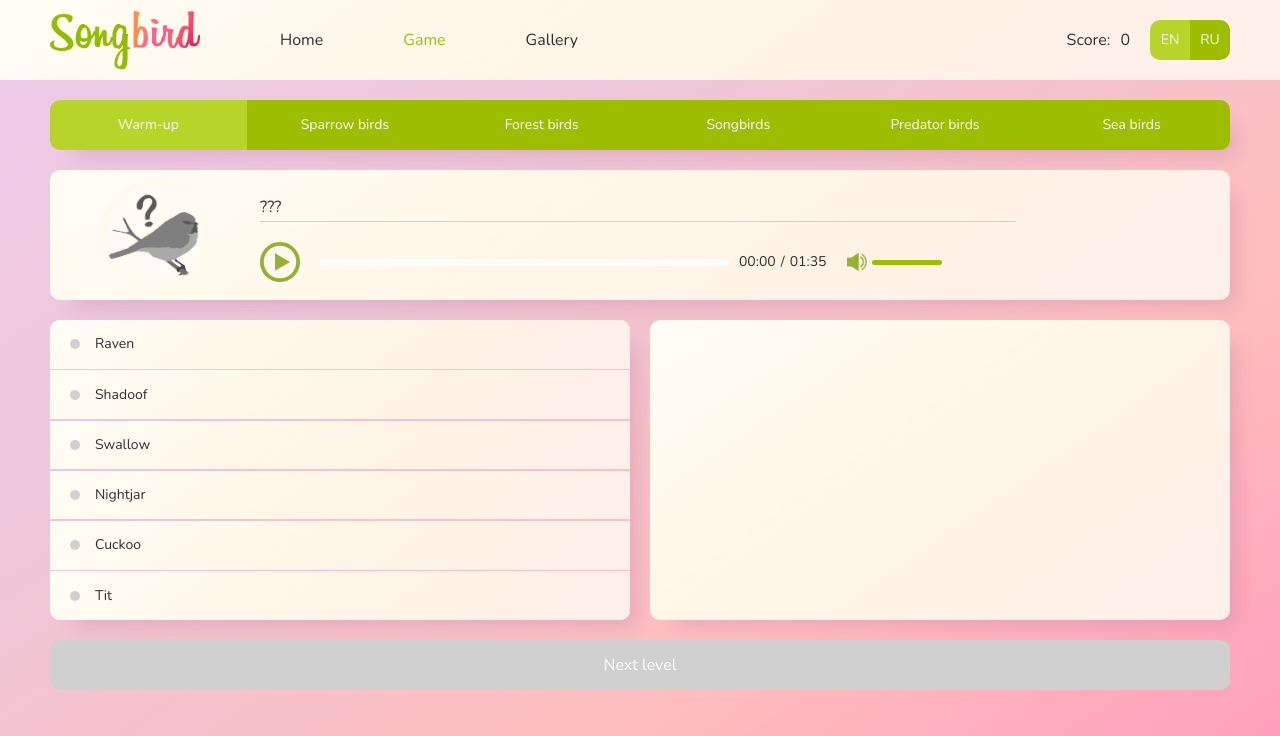
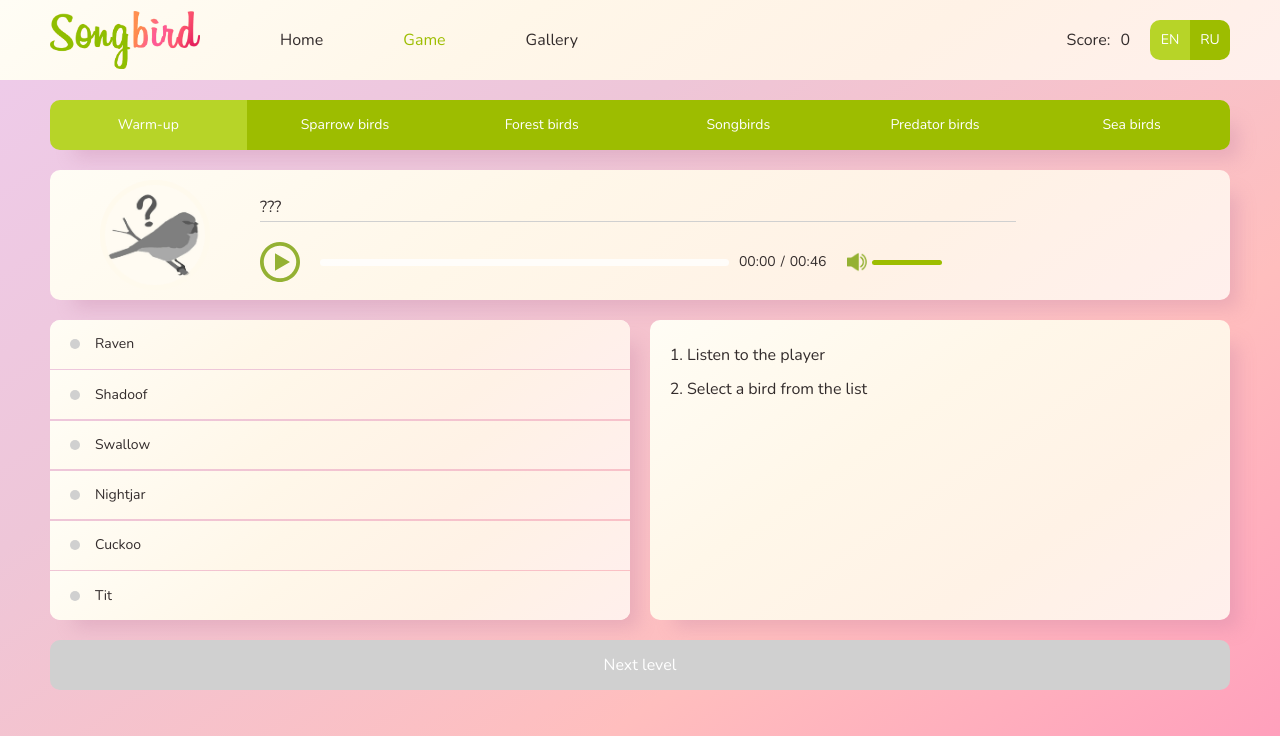
Before and after one commit to mkoroleva5/songbird-game, a website built with webpack: page songbird/src/index.html in a window 1280 px wide. Both pictures are taken after a click on the item "Game". Shown: the top 736 px of the page. Built offline with nearby package versions, Linux system fonts and the light colour scheme.

Commit message:
fix: adjust question audio when change language

```diff
--- a/songbird/src/index.js
+++ b/songbird/src/index.js
@@ -78,6 +78,7 @@ gameButton.addEventListener('click', () => {
 gameLink.addEventListener('click', () => {
     pauseQuestionAudio();
     pauseBirdSongAudio();
+    counter = 6;
     document.title = 'Game | Songbird';
     homeLink.style.color = '#332c2c';
     gameLink.style.color = '#9dbd00';
@@ -87,6 +88,16 @@ gameLink.addEventListener('click', () => {
     galleryPage.style.display = 'none';
     gamePage.style.display = 'flex';
     gamePage.style.transform = 'translateX(0)';
+    levelInputs[0].checked = 'true';
+    levelLabels.forEach(item => item.style.backgroundColor = '#9dbd00');
+    levelLabels[0].style.backgroundColor = '#b7d428';
+    score.innerHTML = 0;
+    getRandomSong(0);
+    createAnswers();
+    for (let i = 0; i < answerInputs.length; i++) {
+        answerInputs[i].checked = false;
+    }
+    answersForm.addEventListener('input', selectAnswers);
 });
 
 galleryLink.addEventListener('click', () => {
@@ -757,7 +768,9 @@ function changeLanguage() {
         scoreText.textContent = 'Score:';
         gameButton.textContent = 'Play game!';
         restartButton.textContent = 'Play again';
-        pauseQuestionAudio();
+        questionSong.pause();
+        playButton.classList.remove('pause');
+        isPlay = false;
         pauseBirdSongAudio();
         for (let i = 0; i < levelLabels.length; i++) {
             levelLabels[i].textContent = enLevels[i];
@@ -766,8 +779,6 @@ function changeLanguage() {
         nextLevelButton.textContent = 'Next level';
         for (let i = 0; i < levelInputs.length; i++) {
             if (levelInputs[i].checked) {
-                questionSong.src = birdsDataEn[i][answer.id - 1].audio;
-                trackLength.textContent = birdsDataEn[i][answer.id - 1].duration;
                 answer = birdsDataEn[i].find(item => item.audio === birdsDataEn[i][answer.id - 1].audio);
             }
             if (birdTypeInputs[i].checked) generateBirdCards(i, birdsDataEn);
@@ -794,7 +805,9 @@ function changeLanguage() {
         scoreText.textContent = 'Очки:';
         gameButton.textContent = 'Играть!';
         restartButton.textContent = 'Играть снова';
-        pauseQuestionAudio();
+        questionSong.pause();
+        playButton.classList.remove('pause');
+        isPlay = false;
         pauseBirdSongAudio();
         for (let i = 0; i < levelLabels.length; i++) {
             levelLabels[i].textContent = ruLevels[i];
@@ -803,8 +816,6 @@ function changeLanguage() {
         nextLevelButton.textContent = 'Следующий уровень';
         for (let i = 0; i < levelInputs.length; i++) {
             if (levelInputs[i].checked) {
-                questionSong.src = birdsData[i][answer.id - 1].audio;
-                trackLength.textContent = birdsData[i][answer.id - 1].duration;
                 answer = birdsData[i].find(item => item.audio === birdsData[i][answer.id - 1].audio);
             }
             if (birdTypeInputs[i].checked) generateBirdCards(i, birdsData);
@@ -890,7 +901,6 @@ window.addEventListener('resize', () => {
     }
 })
 
-
 dark.addEventListener('click', () => {
     dark.style.display = 'none';
     burgerMenu.style.transform = 'translateX(150%)';
--- a/songbird/src/styles/index.css
+++ b/songbird/src/styles/index.css
@@ -308,6 +308,7 @@
 .game-section {
   display: none;
   width: 100%;
+  max-width: 1500px;
   height: 100%;
   padding: 20px 50px;
   flex-direction: column;
```
Also changed, not shown: songbird/build/webpack.base.js.
